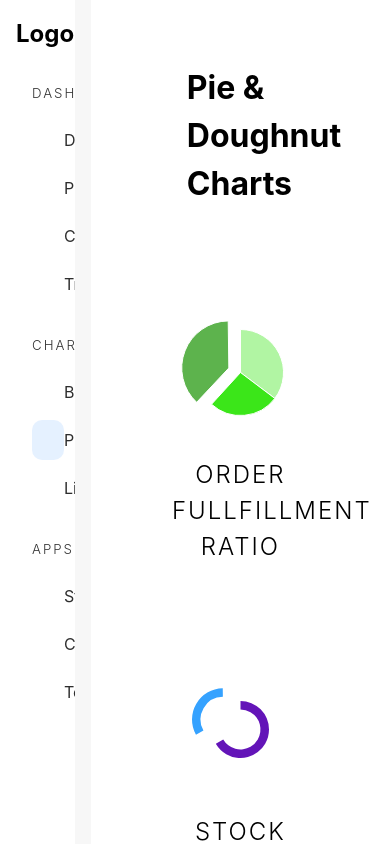
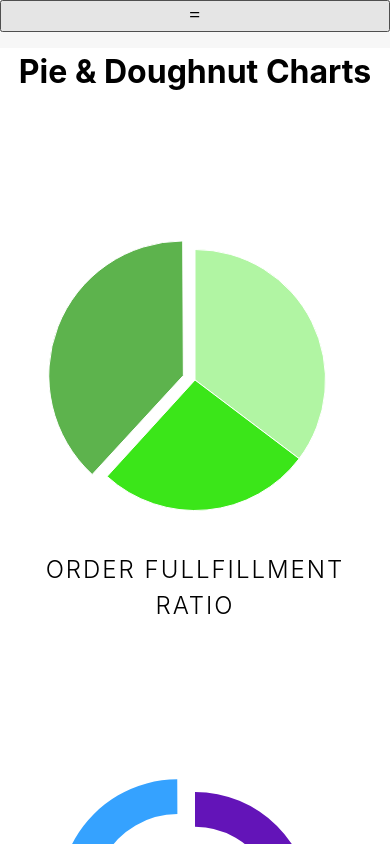
Before and after one commit to anivnssb/ecommerce_store_mern_Ts_redux, a React (Vite) app: page /admin/chart/pie in a window 390 px wide. Built offline with nearby package versions, Linux system fonts and the light colour scheme.

Commit message:
media query, and side menu button changes

```diff
--- a/src/Admin/components/Sidebar.tsx
+++ b/src/Admin/components/Sidebar.tsx
@@ -1,29 +1,65 @@
+import { useEffect, useState } from "react";
 import type { IconType } from "react-icons";
 import { AiFillFileText } from "react-icons/ai";
-import {
-  FaChartBar,
-  FaChartLine,
-  FaChartPie,
-  FaGamepad,
-  FaStopwatch,
-} from "react-icons/fa";
+import { FaChartBar, FaChartLine, FaChartPie } from "react-icons/fa";
+import { HiMenuAlt4 } from "react-icons/hi";
 import { IoIosPeople } from "react-icons/io";
-import {
-  RiCoupon3Fill,
-  RiDashboardFill,
-  RiShoppingBag3Fill,
-} from "react-icons/ri";
+import { RiDashboardFill, RiShoppingBag3Fill } from "react-icons/ri";
 import { Link, useLocation, type Location } from "react-router-dom";
 
 const Sidebar = () => {
   const location = useLocation();
+
+  const [showModal, setShowModal] = useState<boolean>(false);
+  const [phoneActive, setPhoneActive] = useState<boolean>(
+    window.innerWidth < 1100
+  );
+
+  const resizeHandler = () => {
+    setPhoneActive(window.innerWidth < 1100);
+  };
+
+  useEffect(() => {
+    window.addEventListener("resize", resizeHandler);
+
+    return () => {
+      window.removeEventListener("resize", resizeHandler);
+    };
+  }, []);
+
   return (
-    <aside>
-      <h2>Logo</h2>
-      <DivOne location={location} />
-      <DivTwo location={location} />
-      <DivThree location={location} />
-    </aside>
+    <>
+      {phoneActive && (
+        <button id="hamburger" onClick={() => setShowModal(true)}>
+          <HiMenuAlt4 />
+        </button>
+      )}
+
+      <aside
+        style={
+          phoneActive
+            ? {
+                width: "20rem",
+                height: "100vh",
+                position: "fixed",
+                top: 0,
+                left: showModal ? "0" : "-20rem",
+                transition: "all 0.5s",
+              }
+            : {}
+        }
+      >
+        <h2>Logo.</h2>
+        <DivOne location={location} />
+        <DivTwo location={location} />
+
+        {phoneActive && (
+          <button id="close-sidebar" onClick={() => setShowModal(false)}>
+            Close
+          </button>
+        )}
+      </aside>
+    </>
   );
 };
 
@@ -39,9 +75,9 @@ const DivOne = ({ location }: { location: Location }) => (
       />
       <Li
         url="/admin/products"
+        text="Products"
+        Icon={RiShoppingBag3Fill}
         location={location}
-        Icon={RiShoppingBag3Fill}
-        text="Products"
       />
       <Li
         url="/admin/customers"
@@ -53,7 +89,7 @@ const DivOne = ({ location }: { location: Location }) => (
         url="/admin/transactions"
         location={location}
         Icon={AiFillFileText}
-        text="Transacions"
+        text="Transactions"
       />
     </ul>
   </div>
@@ -76,34 +112,9 @@ const DivTwo = ({ location }: { location: Location }) => (
       />
       <Li
         url="/admin/chart/line"
-        location={location}
         Icon={FaChartLine}
         text="Line"
-      />
-    </ul>
-  </div>
-);
-const DivThree = ({ location }: { location: Location }) => (
-  <div>
-    <h5>Apps</h5>
-    <ul>
-      <Li
-        url="/admin/app/stopwatch"
         location={location}
-        Icon={FaStopwatch}
-        text="Stopwatch"
-      />
-      <Li
-        url="/admin/app/coupon"
-        location={location}
-        Icon={RiCoupon3Fill}
-        text="Coupon"
-      />
-      <Li
-        url="/admin/app/toss"
-        location={location}
-        Icon={FaGamepad}
-        text="Toss"
       />
     </ul>
   </div>
@@ -114,15 +125,20 @@ interface LiProps {
   text: string;
   Icon: IconType;
 }
-
-const Li = ({ url, location, text, Icon }: LiProps) => (
+const Li = ({ url, text, location, Icon }: LiProps) => (
   <li
     style={{
-      backgroundColor:
-        location.pathname === url ? "rgb(0,115,255,0.1)" : "white",
+      backgroundColor: location.pathname.includes(url)
+        ? "rgba(0,115,255,0.1)"
+        : "white",
     }}
   >
-    <Link to={url}>
+    <Link
+      to={url}
+      style={{
+        color: location.pathname.includes(url) ? "rgb(0,115,255)" : "black",
+      }}
+    >
       <Icon />
       {text}
     </Link>
--- /dev/null
+++ b/src/Admin/styles/_mediaquery.scss
@@ -0,0 +1,64 @@
+@media screen and (width<= 1200px) {
+  .admin-container {
+    overflow: auto;
+  }
+
+  .dashboard {
+    .widget-container,
+    .graph-container,
+    .transaction-container {
+      justify-content: center;
+      flex-wrap: wrap;
+    }
+    .graph-container {
+      padding: 2rem;
+    }
+    .transaction-container {
+      padding: 2rem;
+      height: unset;
+    }
+  }
+
+  .product-management {
+    padding: 2rem;
+  }
+}
+
+@media screen and (width<= 1100px) {
+  .admin-container {
+    grid-template-columns: 1fr !important;
+  }
+}
+
+@media screen and (width<= 600px) {
+  .product-management {
+    flex-direction: column;
+    align-items: center;
+    padding: 0;
+    > section {
+      max-width: 400px;
+    }
+  }
+
+  .chart-container {
+    padding: 0;
+    > h1 {
+      margin: 0;
+      text-align: center;
+    }
+    > section {
+      margin: 8rem auto;
+    }
+  }
+
+  .dashboard-app-container > section {
+    .coupon-form,
+    .stopwatch {
+      display: flex;
+      flex-direction: column;
+    }
+    .stopwatch {
+      align-items: center;
+    }
+  }
+}
--- a/src/Admin/styles/app.scss
+++ b/src/Admin/styles/app.scss
@@ -2,6 +2,7 @@
 @import "dashboard";
 @import "products.scss";
 @import "chart.scss";
+@import "mediaquery.scss";
 :root {
   font-family: Inter, system-ui, Avenir, Helvetica, Arial, sans-serif;
   line-height: 1.5;
```
